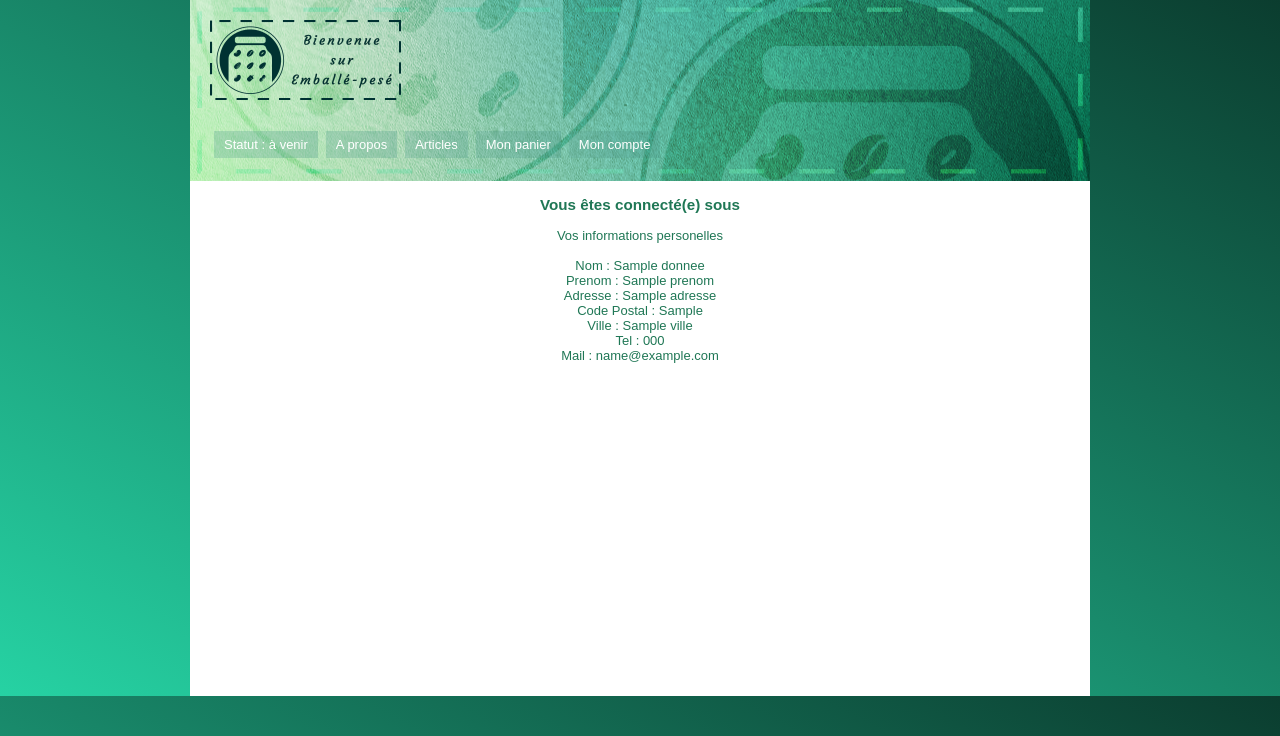
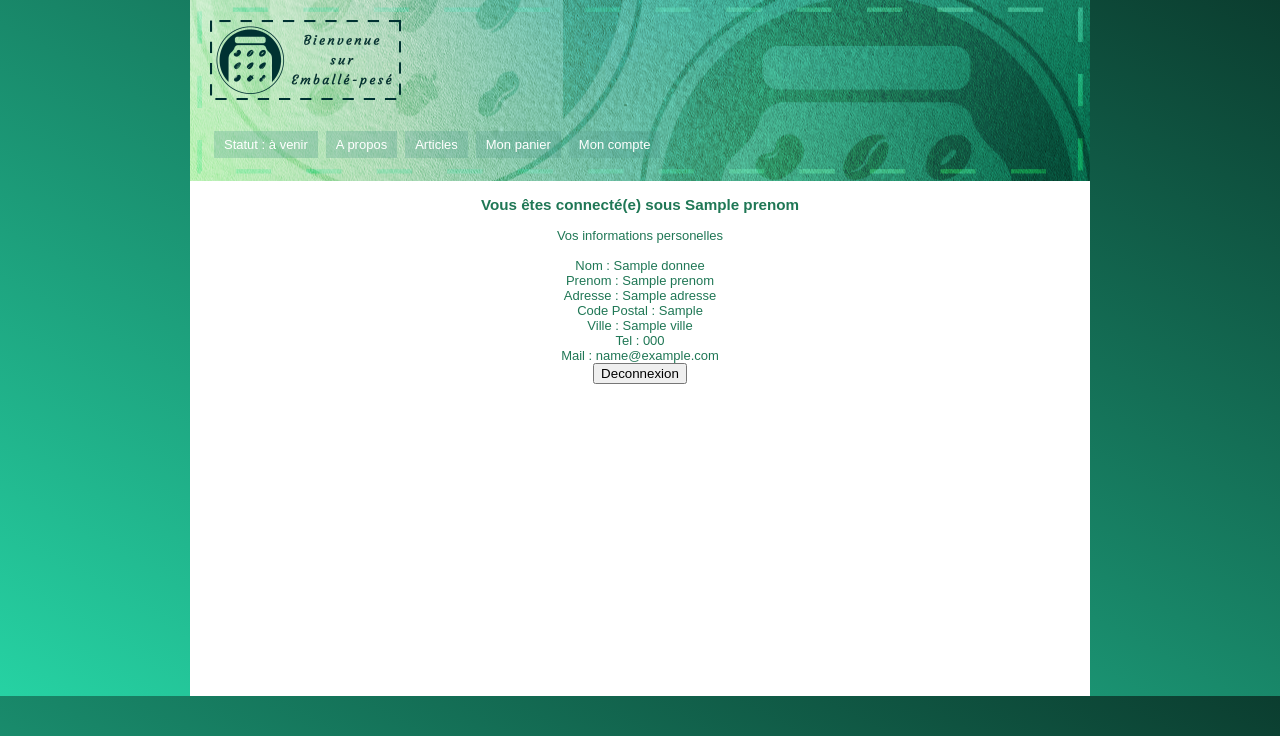
Before and after one commit to EmballePese/PI, a PHP site: template View/v_account.php in a window 1280 px wide. Shown: the top 736 px of the page. Run offline with PHP 8.4, Linux system fonts and the light colour scheme; the template is opened without the code that fills it: most values are stand-ins (such as "Sample title", 1, 10 or a date in 2020); data that the repository does not hold is empty.

Commit message:
deconnexion

```diff
--- /dev/null
+++ b/Controller/c_deconnexion.php
@@ -0,0 +1,5 @@
+<?php
+session_start();
+session_unset($_SESSION['user'];
+
+?>
--- a/View/v_account.php
+++ b/View/v_account.php
@@ -22,6 +22,7 @@
   </div>
   <div class="center_content">
 <?php
+	$user = $donnees['Prenom'];
 	echo "<h3>Vous êtes connecté(e) sous $user</h3>";
 	echo("Vos informations personelles <br><br>");
 	echo("Nom : ".$donnees['Nom']."<br>");
@@ -31,8 +32,11 @@
 	echo("Ville : ".$donnees['Ville']."<br>");
 	echo("Tel : ".$donnees['Tel']."<br>");
 	echo("Mail : ".$donnees['Mail']."<br>");
+?>
+	 <form action="../Controller/c_deconnexion.php">
+		<input type="Submit" value="Deconnexion">
+	</form>
 
-?>
   </div>
 </div>
 </body>
```
